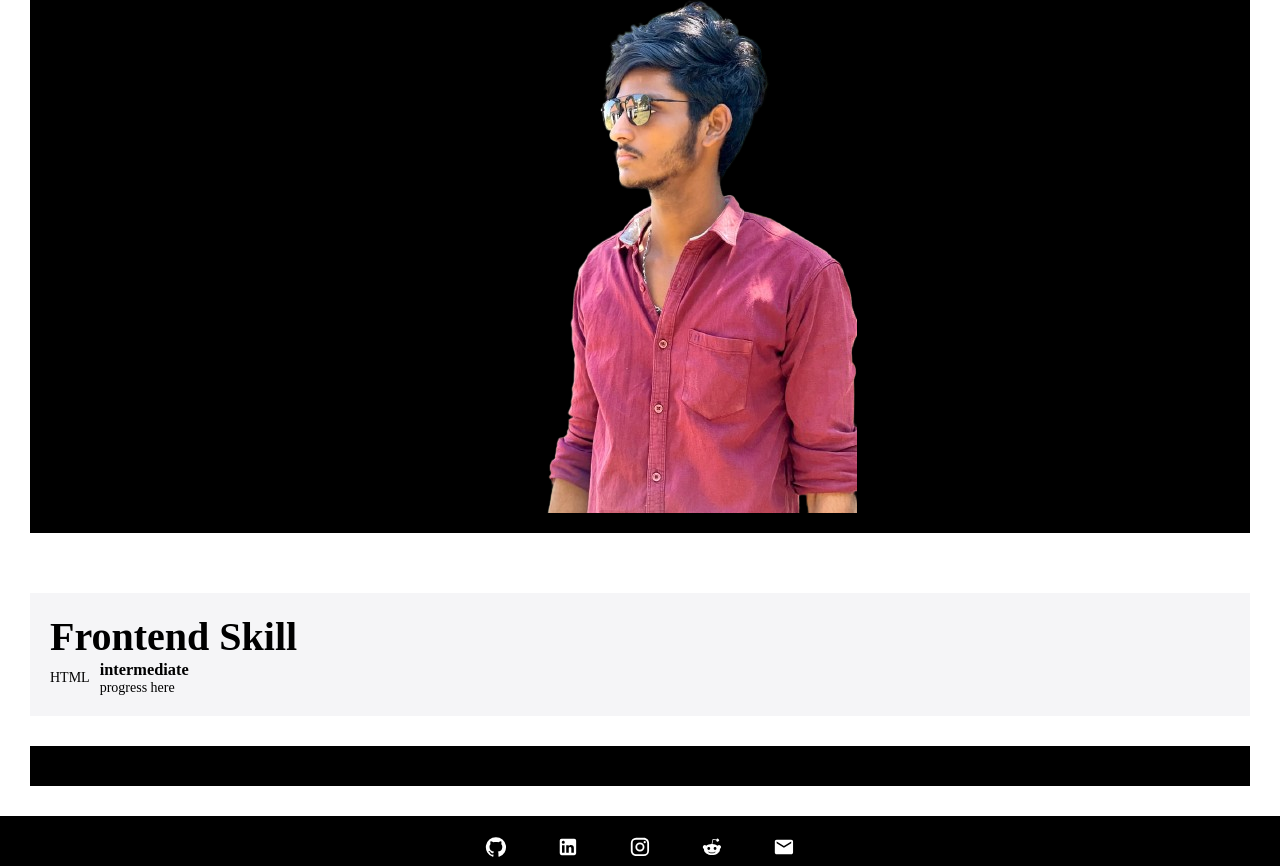
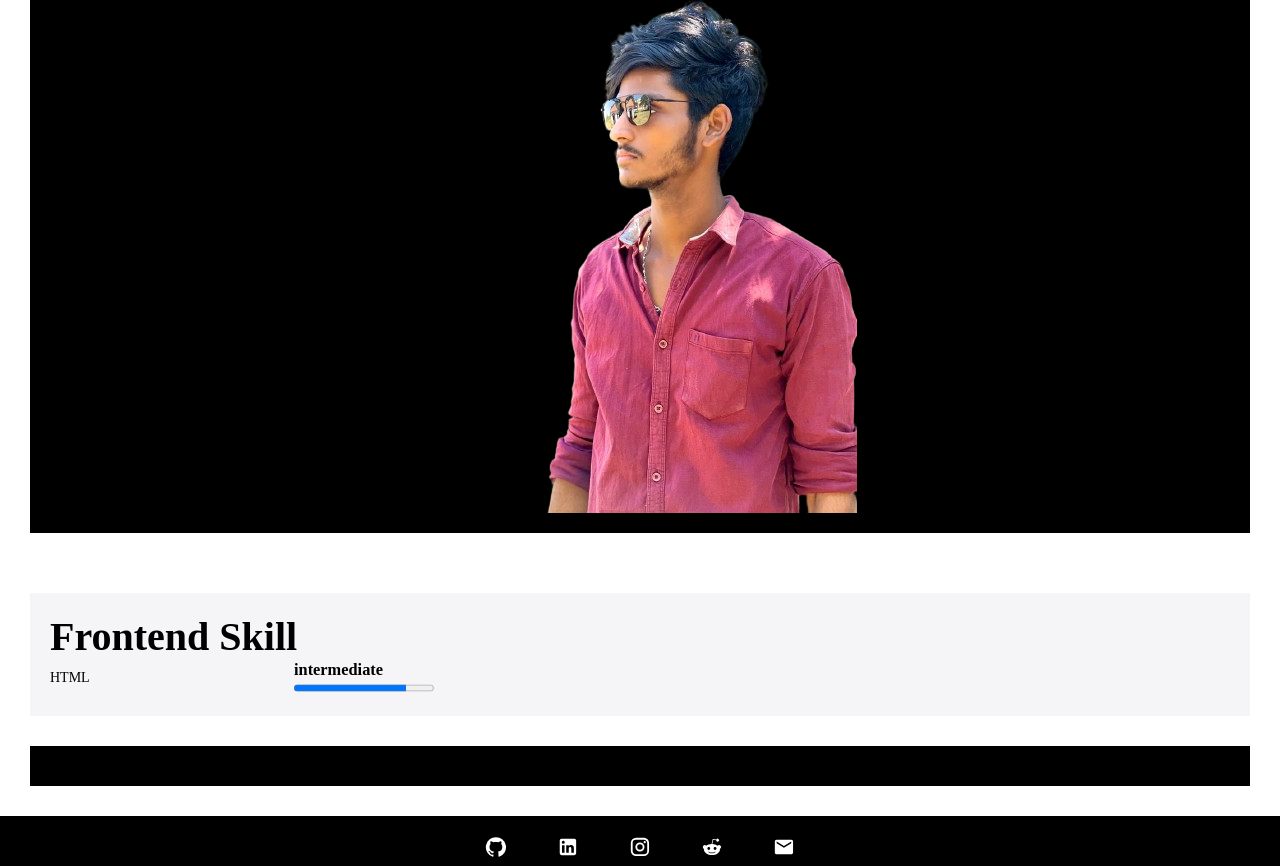
Before and after one commit to dhinesh20022806/portfoilo, a React (Vite) app: page / in a window 1280 px wide. Shown: the part 1409-2275 px from the top of the page. Built offline with nearby package versions, Linux system fonts and the light colour scheme; a web font is replaced by a local one.

Commit message:
building skill components

```diff
--- a/src/components/ProgressBar.jsx
+++ b/src/components/ProgressBar.jsx
@@ -2,37 +2,14 @@ import {useState, useEffect, useRef} from 'react';
 import styled from 'styled-components';
 
 const StyledProgress = styled.progress`
+width:100%;
 transition: all 0.5s ease-in-out;
 
 `;
 export default function ProgressBar({score}){
 
-	const [increaseTime, setIncreaseTime] = useState(0);
-
-	const intervalRef = useRef();
-
-	useEffect(()=>{
-			if(increaseTime < score){
-			intervalRef.current = setInterval(()=>{
-				setIncreaseTime(prev => prev + 10)
-		}, 1000)
-		}
-
-
-return ()=>{
-	console.log('outer scope fired')
-	if(increaseTime => score){
-		clearInterval(intervalRef.current)
-		console.log('fired')
-	}
-}
-
-	},[score, increaseTime])
-
-console.log(increaseTime)
 
 
 
-
-	return (<progress value={increaseTime} max={100} ></progress>)
+	return (<progress value={score} max={100} ></progress>)
 }
--- a/src/components/Skill.jsx
+++ b/src/components/Skill.jsx
@@ -3,6 +3,7 @@ import styled from 'styled-components';
 
 import BoxWrapper from './BoxComponent'
 import Title from './Title';
+import ProgressBar from './ProgressBar'
 // mobile first apporch
 
 const StyledSkill = styled.div`
@@ -23,7 +24,17 @@ display:flex;
 gap:10px;
 align-items:center;
 
-`
+& div:first-child{
+	flex:.2;
+}
+
+& div:last-child{
+	flex:.8;
+}
+`;
+
+
+
 import ProgresBar from './ProgressBar';
 export default function Skill(){
 
@@ -36,10 +47,12 @@ export default function Skill(){
 		<UnorderList>
 			<ListItem>
 
-				<p>HTML</p>
+				<div>HTML</div>
 				<div>
 				<h3>intermediate</h3>
-				<p>progress here</p>
+				<p>
+					<ProgressBar score={80}/>
+				</p>
 				</div>
 
 			</ListItem>
```
